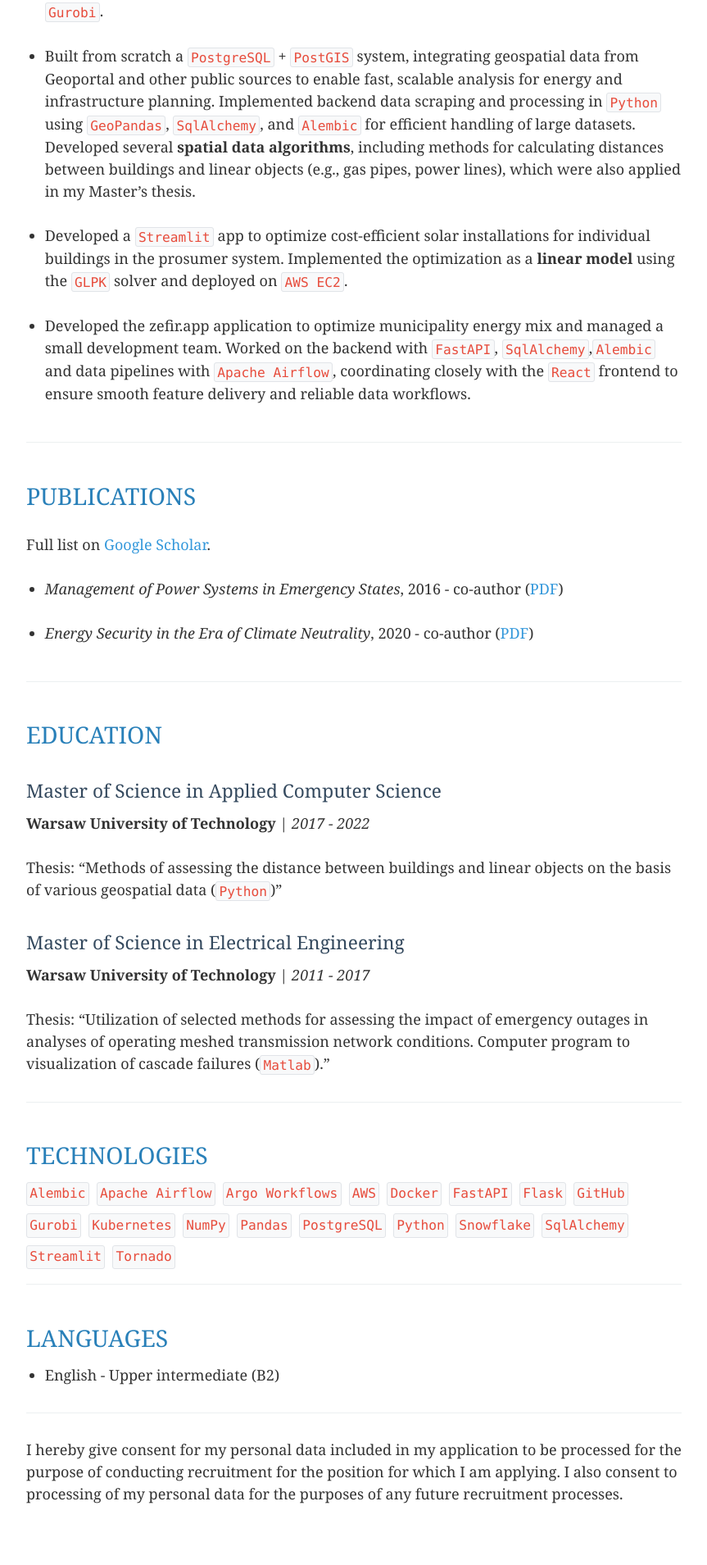
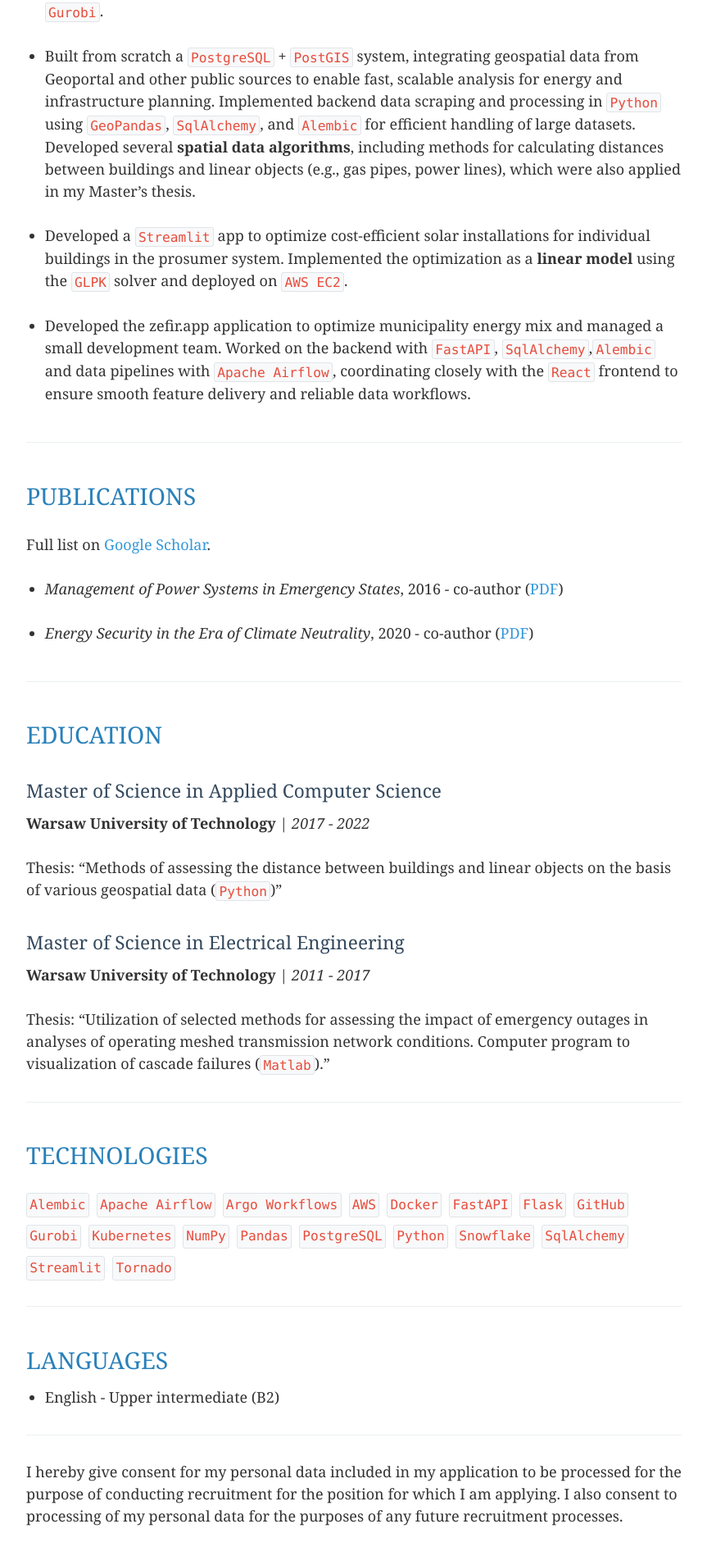
Before and after one commit to ohmycoffe/resume, a Jekyll site: the page built from index.md, in a window 1280 px wide. Shown: the part 1195-3104 px from the top of the page at 82% size, without its empty margins (208-1071 px from the left). Built offline with Jekyll 4.4.1, drawn with Linux system fonts in a browser that asks for light colours; before the commit the page ends 3077 px from its top, so only the background shows below that.

Commit message:
update css

```diff
--- a/assets/css/style.scss
+++ b/assets/css/style.scss
@@ -97,6 +97,7 @@ code:hover {
   display: flex;
   flex-wrap: wrap;
   gap: 0.5em;
+  padding: .75em 0;
 }
 
 .tech-pill {
@@ -140,5 +141,6 @@ code:hover {
 
   .tech-pills {
     gap: 0.25em;
+    padding: .5em 0;
   }
 }
```
